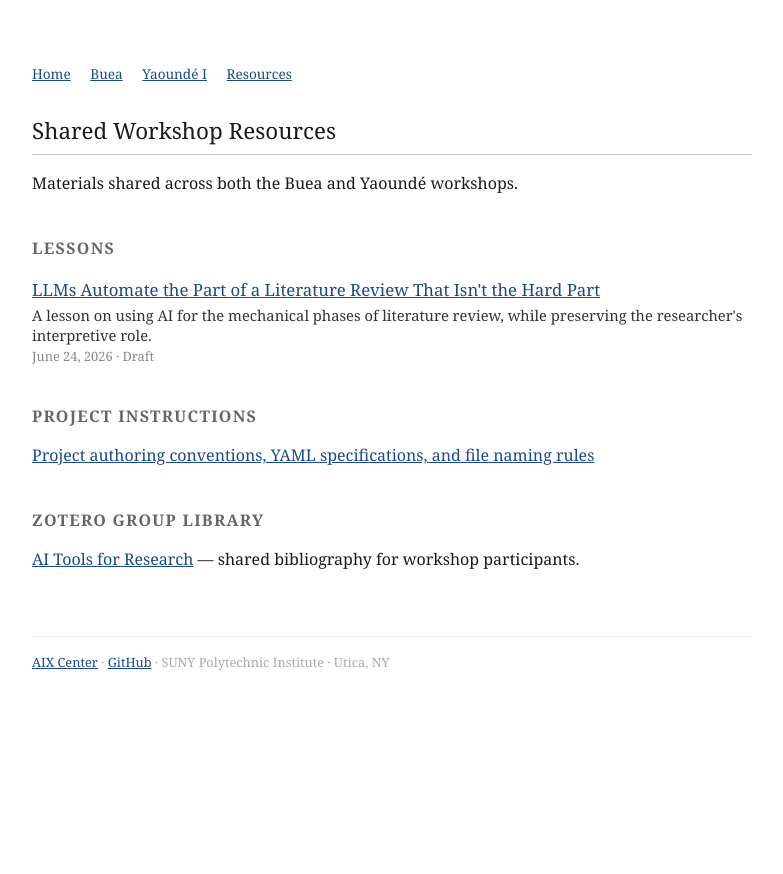
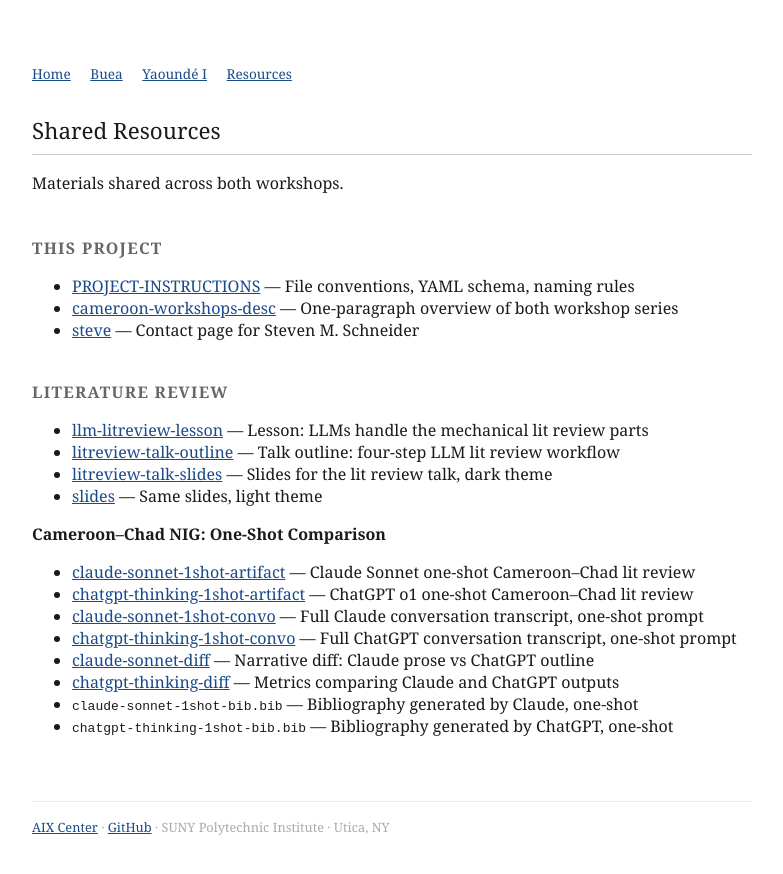
Before and after one commit to sunypolyaix/cameroon-workshops-2026, a Jekyll site: the page built from shared/index.md, in a window 1280 px wide. Shown: the top 874 px of the page, without its empty margins (248-1031 px from the left). Built offline with Jekyll 4.4.1, drawn with Linux system fonts in a browser that asks for light colours.

Commit message:
steve lit review wkshop

```diff
--- a/shared/index.md
+++ b/shared/index.md
@@ -1,29 +1,32 @@
 ---
 layout: default
-title: "Shared Workshop Resources"
-description: >
-  Workshop materials, lesson documents, and literature review examples
-  shared across the Buea and Yaoundé workshops.
-author: Steven M. Schneider
-date: 2026-06-25
+title: "Shared Resources"
 ---
 
-# Shared Workshop Resources
+# Shared Resources
 
-Materials shared across both the Buea and Yaoundé workshops.
+Materials shared across both workshops.
 
-## Lessons
+## This Project
 
-<div class="card">
-  <a href="{{ site.baseurl }}/shared/lit-review/llm-litreview-lesson">LLMs Automate the Part of a Literature Review That Isn't the Hard Part</a>
-  <div class="desc">A lesson on using AI for the mechanical phases of literature review, while preserving the researcher's interpretive role.</div>
-  <div class="meta">June 24, 2026 · Draft</div>
-</div>
+- [PROJECT-INSTRUCTIONS](PROJECT-INSTRUCTIONS) — File conventions, YAML schema, naming rules
+- [cameroon-workshops-desc](cameroon-workshops-desc) — One-paragraph overview of both workshop series
+- [steve](steve) — Contact page for Steven M. Schneider
 
-## Project Instructions
+## Literature Review
 
-[Project authoring conventions, YAML specifications, and file naming rules]({{ site.baseurl }}/shared/PROJECT-INSTRUCTIONS)
+- [llm-litreview-lesson](lit-review/llm-litreview-lesson) — Lesson: LLMs handle the mechanical lit review parts
+- [litreview-talk-outline](lit-review/litreview-talk-outline) — Talk outline: four-step LLM lit review workflow
+- [litreview-talk-slides](lit-review/litreview-talk-slides.html) — Slides for the lit review talk, dark theme
+- [slides](lit-review/slides.html) — Same slides, light theme
 
-## Zotero Group Library
+### Cameroon–Chad NIG: One-Shot Comparison
 
-[AI Tools for Research](https://www.zotero.org/groups/6596845/ai-tools-for-research) — shared bibliography for workshop participants.
+- [claude-sonnet-1shot-artifact](lit-review/claude-sonnet-1shot-artifact) — Claude Sonnet one-shot Cameroon–Chad lit review
+- [chatgpt-thinking-1shot-artifact](lit-review/chatgpt-thinking-1shot-artifact) — ChatGPT o1 one-shot Cameroon–Chad lit review
+- [claude-sonnet-1shot-convo](lit-review/claude-sonnet-1shot-convo) — Full Claude conversation transcript, one-shot prompt
+- [chatgpt-thinking-1shot-convo](lit-review/chatgpt-thinking-1shot-convo) — Full ChatGPT conversation transcript, one-shot prompt
+- [claude-sonnet-diff](lit-review/claude-sonnet-diff) — Narrative diff: Claude prose vs ChatGPT outline
+- [chatgpt-thinking-diff](lit-review/chatgpt-thinking-diff) — Metrics comparing Claude and ChatGPT outputs
+- `claude-sonnet-1shot-bib.bib` — Bibliography generated by Claude, one-shot
+- `chatgpt-thinking-1shot-bib.bib` — Bibliography generated by ChatGPT, one-shot
```
